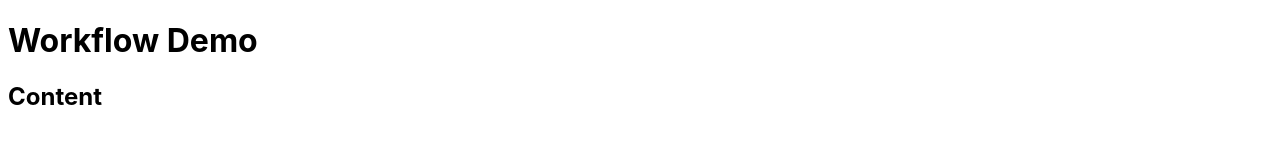
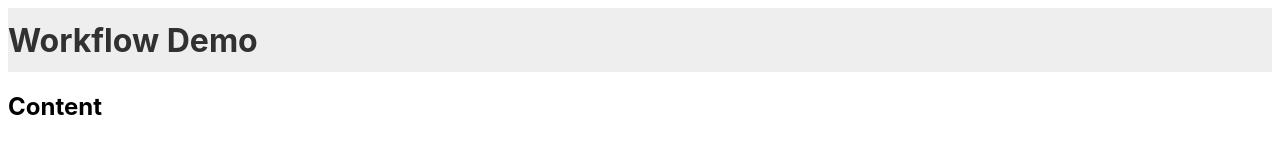
Before and after one commit to micha-alt/workflow-demo, a plain HTML site: page index.html in a window 1280 px wide. Drawn offline with Linux system fonts and the light colour scheme.

Commit message:
Some header styling.

```diff
--- a/css/styles.css
+++ b/css/styles.css
@@ -1,3 +1,15 @@
 html {
     font-family: -apple-system, BlinkMacSystemFont, 'Segoe UI', Roboto, Oxygen, Ubuntu, Cantarell, 'Open Sans', 'Helvetica Neue', sans-serif;
 }
+
+header {
+    background-color: #eee;
+    color: #313131;
+    height: 64px;
+    display: flex;
+    align-items: center;
+}
+
+header h1 {
+    margin: 0;
+}
```
